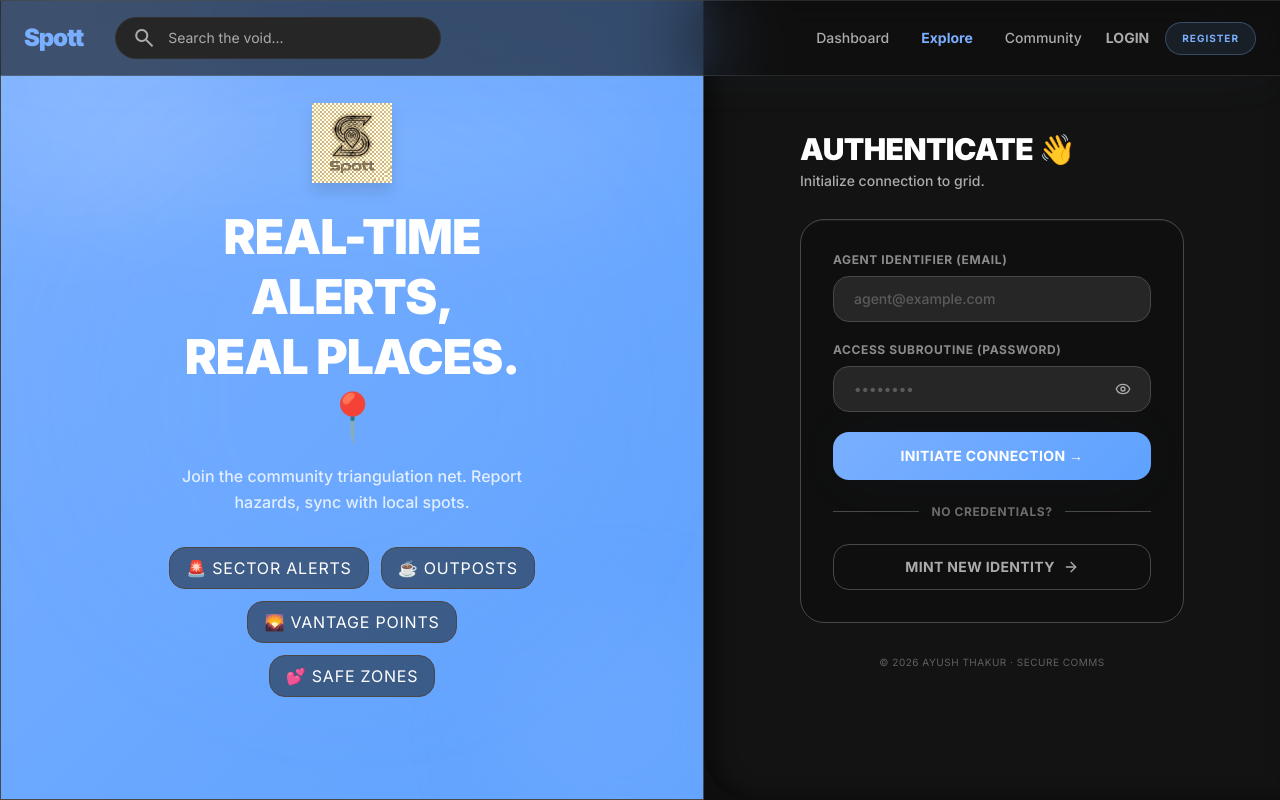
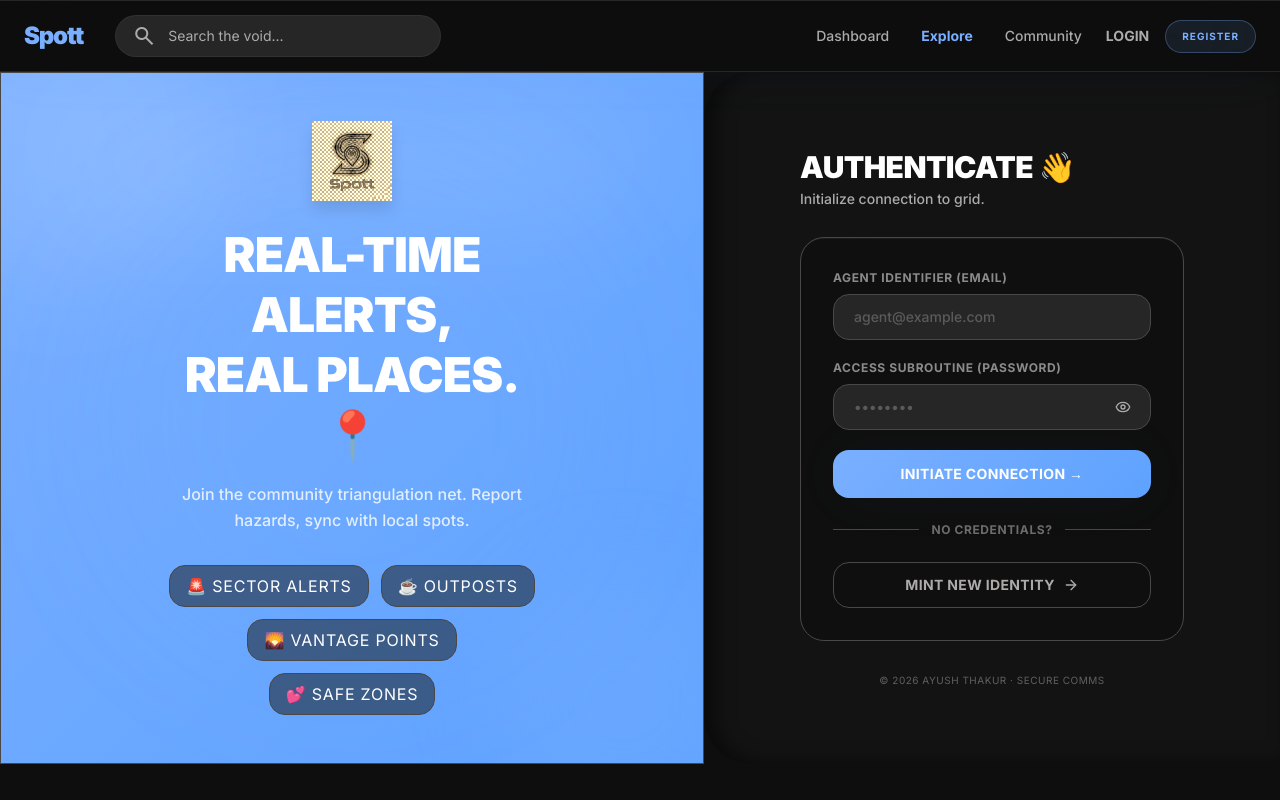
Before and after one commit to ayushthakur4/Spott, a React (Vite) app in the folder frontend/: page /login in a window 1280 px wide. Built offline with nearby package versions, Linux system fonts and the light colour scheme; no server answers.

Commit message:
fixed responsiveness

```diff
--- a/frontend/src/App.jsx
+++ b/frontend/src/App.jsx
@@ -16,7 +16,7 @@
   return (
     <Router>
       <AuthProvider>
-        <div className="bg-[var(--color-background)] text-[var(--color-on-surface)] min-h-screen font-['Inter'] overflow-hidden">
+        <div className="bg-[var(--color-background)] text-[var(--color-on-surface)] min-h-screen font-['Inter'] relative">
 
           <Navbar />
           <Sidebar setIsCreateModalOpen={setIsCreateModalOpen} />
--- a/frontend/src/components/BottomNav.jsx
+++ b/frontend/src/components/BottomNav.jsx
@@ -12,7 +12,7 @@
   const isActive = (path) => location.pathname === path;
 
   return (
-    <nav className="md:hidden fixed bottom-0 w-full bg-[#0e0e0e]/90 backdrop-blur-xl border-t border-white/5 z-50 flex justify-around items-center py-3 px-4 pb-safe">
+    <nav className="md:hidden fixed bottom-0 w-full bg-[#0e0e0e]/90 backdrop-blur-xl border-t border-white/5 z-50 flex justify-around items-center h-[var(--bottom-nav-height)] px-4 pb-safe">
       <Link to="/" className={`flex flex-col items-center gap-1 ${isActive('/') ? 'text-[var(--color-primary)]' : 'text-[var(--color-on-surface-variant)]'}`}>
         <span className="material-symbols-outlined" data-icon="home">home</span>
         <span className={`text-[10px] ${isActive('/') ? 'font-bold' : ''}`}>Home</span>
--- a/frontend/src/components/Navbar.jsx
+++ b/frontend/src/components/Navbar.jsx
@@ -30,8 +30,8 @@
   };
 
   return (
-    <nav className="fixed top-0 w-full z-50 bg-[#0e0e0e]/60 backdrop-blur-[40px] border-b-[0.5px] border-white/10 shadow-[0_0_60px_rgba(122,175,255,0.04)] font-['Inter'] antialiased specular-edge">
-      <div className="flex items-center justify-between px-6 py-4 w-full">
+    <nav className="fixed top-0 w-full z-50 bg-[#0e0e0e]/60 backdrop-blur-[40px] border-b-[0.5px] border-white/10 shadow-[0_0_60px_rgba(122,175,255,0.04)] font-['Inter'] antialiased specular-edge h-[var(--navbar-height)]">
+      <div className="flex items-center justify-between px-6 h-full w-full">
 
         <div className="flex items-center gap-8">
           <Link to="/" className="text-2xl font-black tracking-tighter text-[var(--color-primary)]">
--- a/frontend/src/components/Sidebar.jsx
+++ b/frontend/src/components/Sidebar.jsx
@@ -17,7 +17,7 @@
   };
 
   return (
-    <aside className="h-screen w-64 fixed left-0 top-0 hidden lg:flex flex-col bg-[var(--color-surface-container-low)] shadow-2xl shadow-black font-['Inter'] tracking-tight z-40 pt-24">
+    <aside className="h-screen w-64 fixed left-0 top-0 hidden lg:flex flex-col bg-[var(--color-surface-container-low)] shadow-2xl shadow-black font-['Inter'] tracking-tight z-40 pt-[var(--navbar-height)]">
       <div className="flex flex-col p-6 space-y-8 h-full">
 
         <div className="space-y-1">
--- a/frontend/src/index.css
+++ b/frontend/src/index.css
@@ -55,6 +55,12 @@
   --color-tertiary-container: #6ffb85;
   --color-tertiary-dim: #60ec79;
   --color-outline-variant: #494847;
+
+  /* ═══════════════════════════════════════════
+     DYNAMIC LAYOUT TOKENS
+  ═══════════════════════════════════════════ */
+  --navbar-height: 72px;
+  --bottom-nav-height: 72px;
 }
 
 /* ═══════════════════════════════════════════
@@ -76,7 +82,13 @@
   -webkit-font-smoothing: antialiased;
   -moz-osx-font-smoothing: grayscale;
   padding-bottom: env(safe-area-inset-bottom);
+  overflow-x: hidden;
 }
+
+.pt-nav { padding-top: var(--navbar-height); }
+.pb-nav { padding-bottom: var(--bottom-nav-height); }
+.min-h-screen-nav { min-height: calc(100dvh - var(--navbar-height)); }
+.h-screen-nav { height: calc(100dvh - var(--navbar-height)); }
 
 /* Display font for headings / brand */
 .font-display,
--- a/frontend/src/pages/Explore.jsx
+++ b/frontend/src/pages/Explore.jsx
@@ -66,8 +66,8 @@
       : posts.filter(p => p.type === activeCat?.match);
 
   return (
-    <main className={`${user ? 'lg:ml-64' : ''} h-screen pt-20 pb-20 md:pb-0 relative overflow-hidden flex animate-fade-in bg-[var(--color-background)]`}>
-      <div className="flex-1 max-w-3xl w-full px-3 sm:px-5 lg:px-7 py-5 overflow-y-auto no-scrollbar">
+    <main className={`${user ? 'lg:ml-64' : ''} min-h-screen-nav pt-[var(--navbar-height)] pb-[var(--bottom-nav-height)] md:pb-0 relative flex animate-fade-in bg-[var(--color-background)]`}>
+      <div className="flex-1 max-w-3xl w-full px-3 sm:px-5 lg:px-7 py-5">
 
         {/* Hero Banner */}
         <div className="relative gradient-primary ghost-border rounded-3xl p-6 sm:p-8 text-[var(--color-on-surface)] mb-8 overflow-hidden glow-primary">
--- a/frontend/src/pages/Home.jsx
+++ b/frontend/src/pages/Home.jsx
@@ -53,7 +53,7 @@
   );
 
   return (
-    <main className={`${user ? 'lg:ml-64' : ''} h-screen pt-20 relative overflow-hidden bg-[#0e0e0e]`}>
+    <main className={`${user ? 'lg:ml-64' : ''} h-screen-nav mt-[var(--navbar-height)] relative overflow-hidden bg-[#0e0e0e]`}>
 
       {/* Interactive Map Background */}
       <div className="absolute inset-0 z-0 bg-[#0e0e0e]">
@@ -64,7 +64,7 @@
       </div>
 
       {/* Right Side Panel: Nearby Alerts */}
-      <div className="absolute right-0 md:right-6 top-20 bottom-[80px] md:bottom-6 w-full md:w-[420px] z-20 flex flex-col gap-6 px-4 md:px-0 pointer-events-none">
+      <div className="absolute right-0 md:right-6 top-6 bottom-[calc(var(--bottom-nav-height)+1rem)] md:bottom-6 w-full md:w-[420px] z-20 flex flex-col gap-6 px-4 md:px-0 pointer-events-none">
 
         <div className="bg-[var(--color-surface-container-low)]/80 backdrop-blur-xl rounded-xl p-4 md:p-6 specular-edge shadow-2xl border border-white/5 h-full flex flex-col pointer-events-auto">
           <div className="flex items-center justify-between mb-6 shrink-0">
--- a/frontend/src/pages/Login.jsx
+++ b/frontend/src/pages/Login.jsx
@@ -26,7 +26,7 @@
   };
 
   return (
-    <main className="pt-20 pb-20 lg:pt-0 lg:pb-0 min-h-screen flex flex-col lg:flex-row animate-fade-in bg-[var(--color-background)] overflow-hidden relative">
+    <main className="pt-[var(--navbar-height)] pb-[var(--bottom-nav-height)] lg:pb-0 min-h-screen-nav flex flex-col lg:flex-row animate-fade-in bg-[var(--color-background)] relative">
 
       {/* ── Left decorative panel (desktop only) ── */}
       <div className="hidden lg:flex lg:w-1/2 xl:w-[55%] gradient-primary ghost-border relative overflow-hidden flex-col items-center justify-center p-12 text-[var(--color-on-surface)]">
--- a/frontend/src/pages/Profile.jsx
+++ b/frontend/src/pages/Profile.jsx
@@ -83,7 +83,7 @@
   const badge = getBadge(trustScore);
 
   return (
-    <main className={`${currentUser ? 'lg:ml-64' : ''} pt-20 pb-20 md:pb-0 relative animate-fade-in bg-[var(--color-background)] min-h-screen overflow-y-auto`}>
+    <main className={`${currentUser ? 'lg:ml-64' : ''} min-h-screen-nav pt-[var(--navbar-height)] pb-[var(--bottom-nav-height)] md:pb-0 relative animate-fade-in bg-[var(--color-background)]`}>
       <div className="max-w-2xl mx-auto px-3 sm:px-5 py-6 sm:py-8">
       <AlertContainer />
 
--- a/frontend/src/pages/Register.jsx
+++ b/frontend/src/pages/Register.jsx
@@ -26,7 +26,7 @@
   };
 
   return (
-    <main className="pt-20 pb-20 md:pb-0 min-h-screen flex flex-col lg:flex-row animate-fade-in bg-[var(--color-background)] relative overflow-hidden">
+    <main className="pt-[var(--navbar-height)] pb-[var(--bottom-nav-height)] lg:pb-0 min-h-screen-nav flex flex-col lg:flex-row animate-fade-in bg-[var(--color-background)] relative">
 
       {/* ── Left decorative panel (desktop only) ── */}
       <div className="hidden lg:flex lg:w-1/2 xl:w-[55%] gradient-primary ghost-border relative overflow-hidden flex-col items-center justify-center p-12 text-[var(--color-on-surface)]">
```
